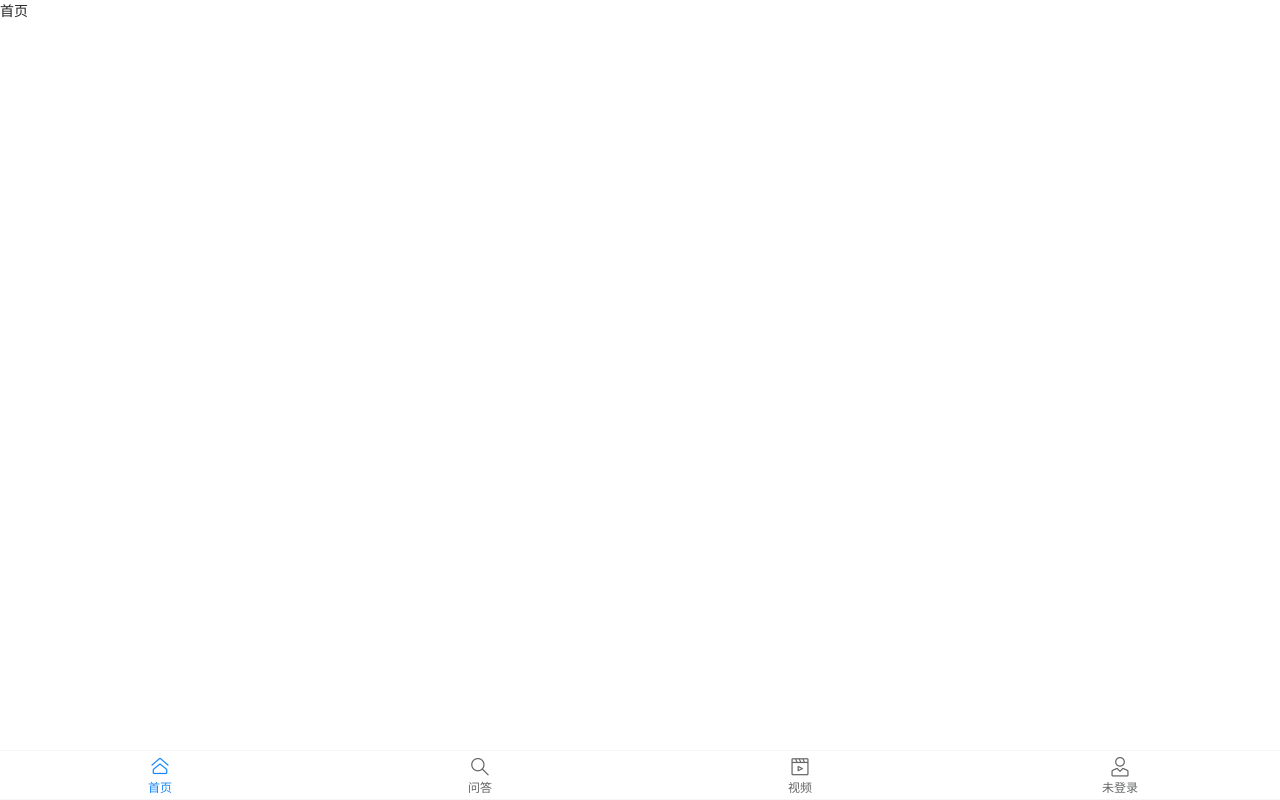
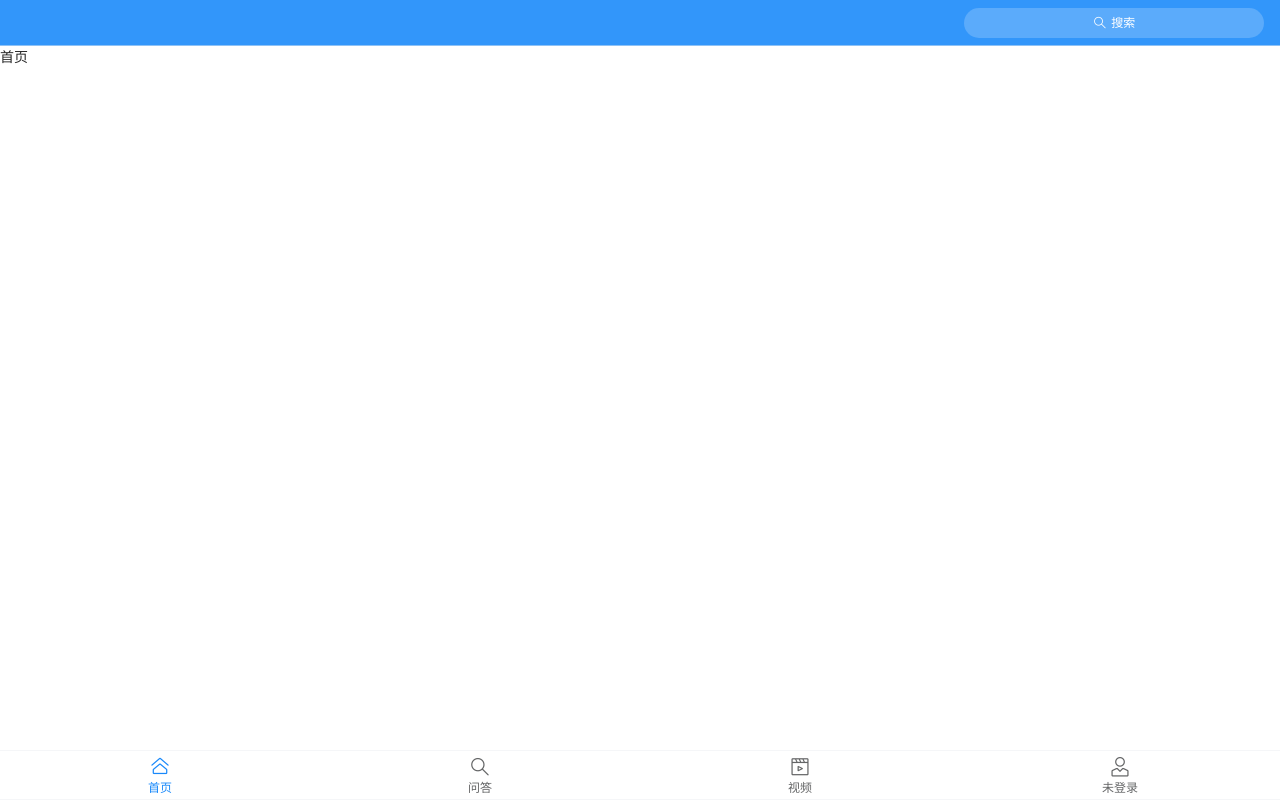
Before and after one commit to xingwei07/vant_test, a Vue app: page /#/ in a window 1280 px wide. Built offline with nearby package versions, Linux system fonts and the light colour scheme.

Commit message:
增加：头部布局实现

```diff
--- a/src/App.vue
+++ b/src/App.vue
@@ -1,6 +1,5 @@
 <template>
   <div>
-    <NavBar v-if="$route.meta.title" />
     <keep-alive>
       <router-view></router-view>
     </keep-alive>
@@ -9,12 +8,12 @@
 </template>
 
 <script>
-import NavBar from '@/components/NavBar/index'
+// import NavBar from '@/components/NavBar/index'
 
 export default {
   name: 'App',
   components: {
-    NavBar
+    // NavBar
   }
 }
 </script>
--- /dev/null
+++ b/src/components/NavBar/Search.vue
@@ -0,0 +1,41 @@
+<template>
+  <van-nav-bar class="page-nav-bar">
+    <template #right>
+      <van-button
+        type="info"
+        size="small"
+        round
+        icon="search"
+        class="search-button"
+      >搜索</van-button>
+    </template>
+  </van-nav-bar>
+</template>
+
+<script>
+import { NavBar, Button } from 'vant'
+
+export default {
+  name: 'Search',
+  components: {
+    [NavBar.name]: NavBar,
+    [Button.name]: Button
+  }
+}
+</script>
+
+<style scoped>
+.page-nav-bar {
+  background-color: #3296fa;
+}
+.home-container .search-button {
+  color: #fff;
+  height: 30px;
+  width: 300px;
+  background-color: #5babfb;
+  border: none;
+}
+.van-nav-bar .van-icon {
+  color: #fff;
+}
+</style>
--- a/src/views/home/index.vue
+++ b/src/views/home/index.vue
@@ -1,15 +1,25 @@
 <template>
-  <div>
+  <div class="home-container">
+    <Search />
     首页
   </div>
 </template>
 
 <script>
+// import { NavBar, Button } from 'vant'
+import Search from '@/components/NavBar/Search'
+
 export default {
+  name: 'Home',
+  components: {
+    // [NavBar.name]: NavBar,
+    // [Button.name]: Button
+    Search
+  }
 
 }
 </script>
 
-<style>
+<style scoped>
 
 </style>
--- a/src/views/login/index.vue
+++ b/src/views/login/index.vue
@@ -1,5 +1,6 @@
 <template>
   <div>
+    <NavBar v-if="$route.meta.title" />
     <van-form @submit="onSubmit">
       <van-field
         name="userName"
@@ -26,10 +27,12 @@
 <script>
 import { Form, Field, Button, Toast } from 'vant'
 import { login } from '@/modules'
+import NavBar from '@/components/NavBar/index'
 
 export default {
   name: 'Login',
   components:{
+    NavBar,
     [Form.name]: Form,
     [Field.name]: Field,
     [Button.name]: Button,
@@ -68,7 +71,7 @@ export default {
 </script>
 
 <style scoped>
-  /* .page-nav-bar {
-    background-color: #3296fa;
-  } */
+.page-nav-bar {
+  background-color: #3296fa;
+}
 </style>
```
Also changed, not shown: src/styles/index.css (line endings or trailing spaces), 1 other file (tests, documents, lock files or other folders).
